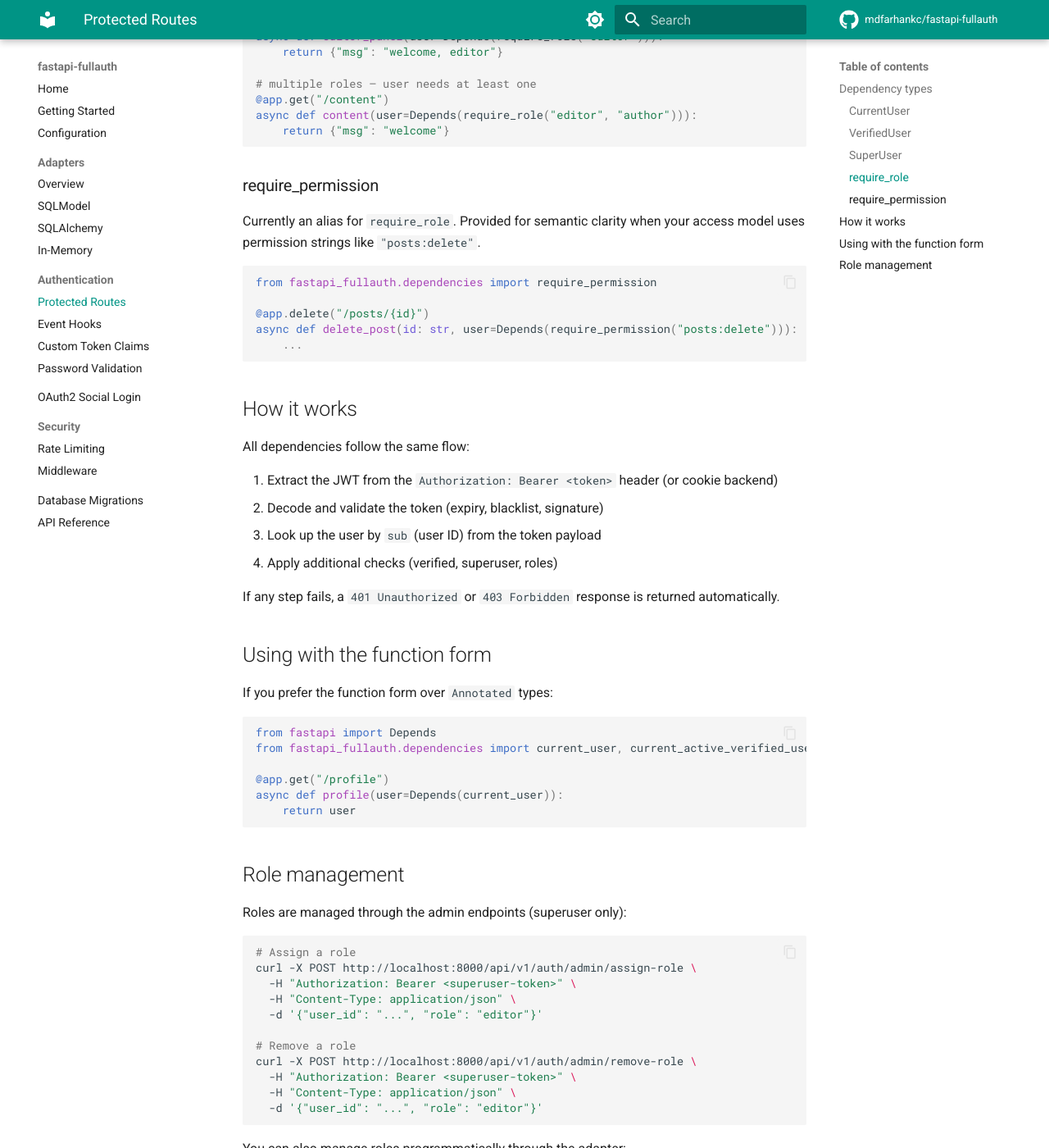
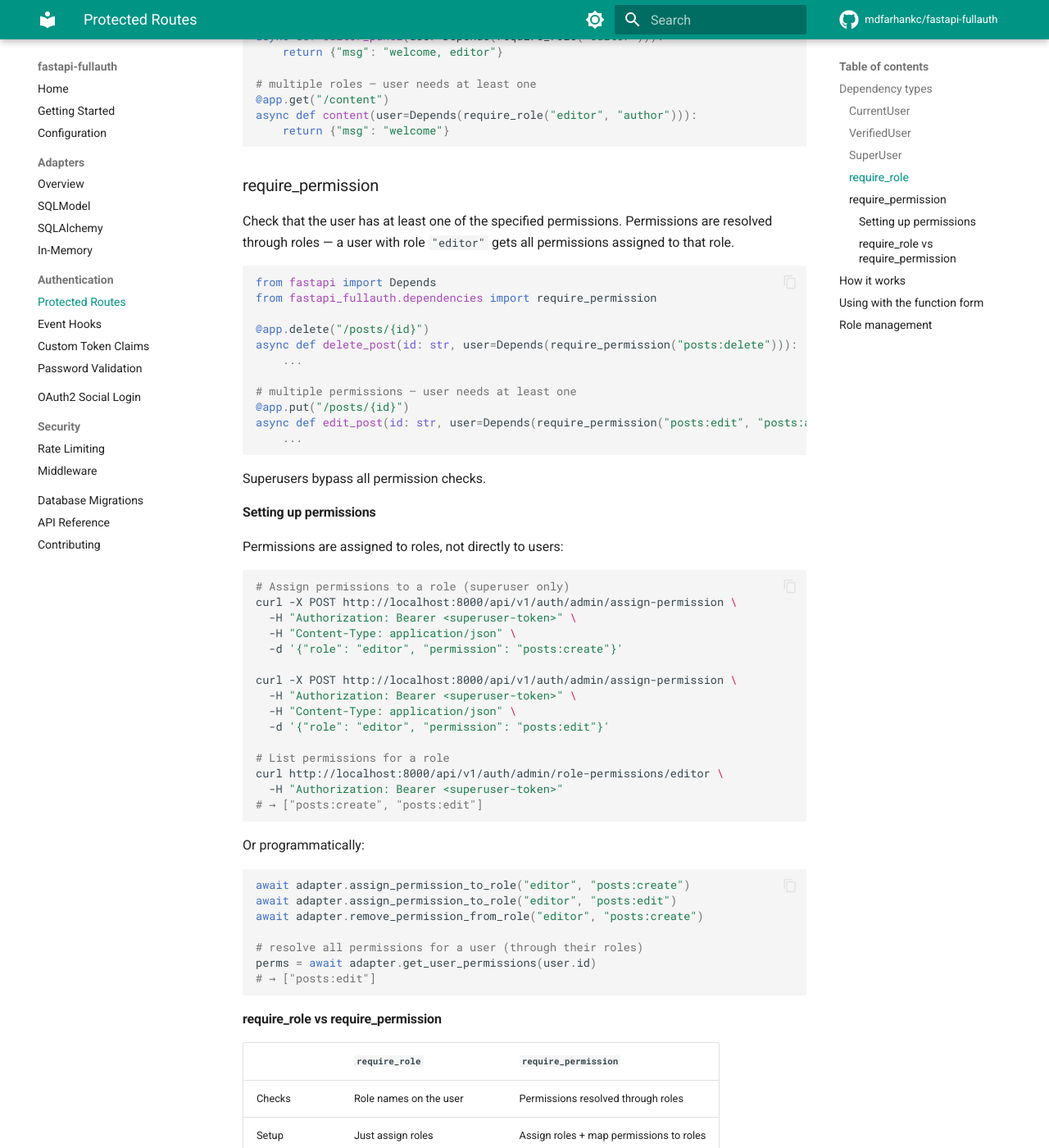
Before and after one commit to mdfarhankc/fastapi-fullauth, an MkDocs documentation site: the page built from docs/auth/dependencies.md, in a window 1280 px wide and 1400 px high, scrolled down 1251 px. Shown: the whole window at 82% size. Built offline with MkDocs 1.6.1 and Material for MkDocs 9.7.7, drawn with Linux system fonts in a browser that asks for light colours; comment, search, counter and statistics services are not loaded; some of the changed text lies outside the part shown.

Commit message:
add contribution guide, issue templates, update docs with RBAC permissions

````diff
--- a/docs/api-reference.md
+++ b/docs/api-reference.md
@@ -117,7 +117,7 @@ from fastapi_fullauth.dependencies import (
     SuperUser,          # Annotated type — superuser required
     current_user,       # function form of CurrentUser
     require_role,       # require_role("admin", "editor")
-    require_permission, # alias for require_role
+    require_permission, # require_permission("posts:edit", "posts:delete")
 )
 ```
 
--- a/docs/auth/dependencies.md
+++ b/docs/auth/dependencies.md
@@ -64,15 +64,66 @@ async def content(user=Depends(require_role("editor", "author"))):
 
 ### require_permission
 
-Currently an alias for `require_role`. Provided for semantic clarity when your access model uses permission strings like `"posts:delete"`.
+Check that the user has at least one of the specified permissions. Permissions are resolved through roles — a user with role `"editor"` gets all permissions assigned to that role.
 
 ```python
+from fastapi import Depends
 from fastapi_fullauth.dependencies import require_permission
 
 @app.delete("/posts/{id}")
 async def delete_post(id: str, user=Depends(require_permission("posts:delete"))):
     ...
+
+# multiple permissions — user needs at least one
+@app.put("/posts/{id}")
+async def edit_post(id: str, user=Depends(require_permission("posts:edit", "posts:admin"))):
+    ...
 ```
+
+Superusers bypass all permission checks.
+
+#### Setting up permissions
+
+Permissions are assigned to roles, not directly to users:
+
+```bash
+# Assign permissions to a role (superuser only)
+curl -X POST http://localhost:8000/api/v1/auth/admin/assign-permission \
+  -H "Authorization: Bearer <superuser-token>" \
+  -H "Content-Type: application/json" \
+  -d '{"role": "editor", "permission": "posts:create"}'
+
+curl -X POST http://localhost:8000/api/v1/auth/admin/assign-permission \
+  -H "Authorization: Bearer <superuser-token>" \
+  -H "Content-Type: application/json" \
+  -d '{"role": "editor", "permission": "posts:edit"}'
+
+# List permissions for a role
+curl http://localhost:8000/api/v1/auth/admin/role-permissions/editor \
+  -H "Authorization: Bearer <superuser-token>"
+# → ["posts:create", "posts:edit"]
+```
+
+Or programmatically:
+
+```python
+await adapter.assign_permission_to_role("editor", "posts:create")
+await adapter.assign_permission_to_role("editor", "posts:edit")
+await adapter.remove_permission_from_role("editor", "posts:create")
+
+# resolve all permissions for a user (through their roles)
+perms = await adapter.get_user_permissions(user.id)
+# → ["posts:edit"]
+```
+
+#### require_role vs require_permission
+
+| | `require_role` | `require_permission` |
+|---|---|---|
+| Checks | Role names on the user | Permissions resolved through roles |
+| Setup | Just assign roles | Assign roles + map permissions to roles |
+| Use case | Simple apps ("admin vs user") | Fine-grained access ("can edit posts?") |
+| Change access | Modify code | Update DB mappings |
 
 ## How it works
 
--- a/mkdocs.yml
+++ b/mkdocs.yml
@@ -72,3 +72,4 @@ nav:
       - Middleware: security/middleware.md
   - Database Migrations: migrations.md
   - API Reference: api-reference.md
+  - Contributing: contributing.md
````
Also changed, not shown: CONTRIBUTING.md (added, +83 -0 lines), README.md (+3 -0 lines), docs/contributing.md (added, +72 -0 lines), docs/index.md (+3 -0 lines), .github/pull_request_template.md (added), 2 other files.
